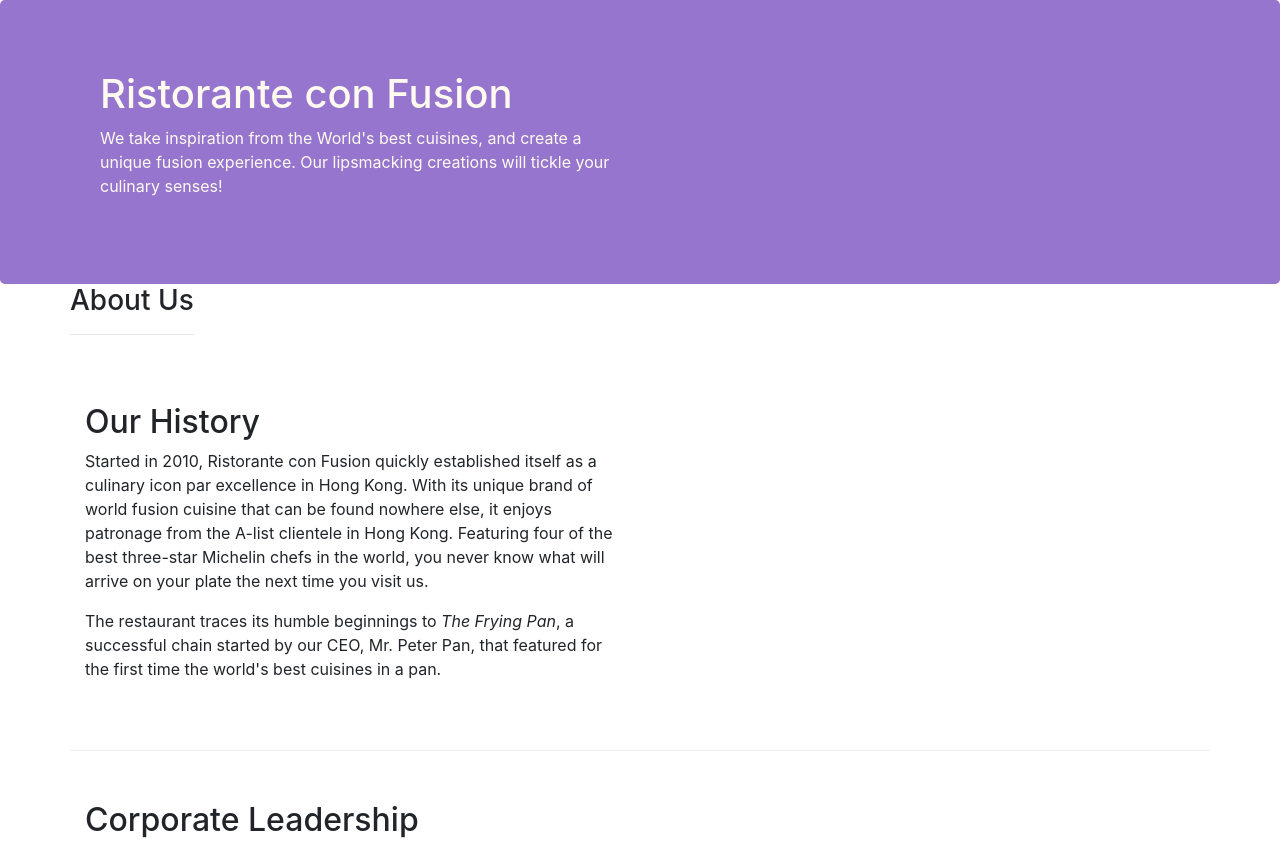
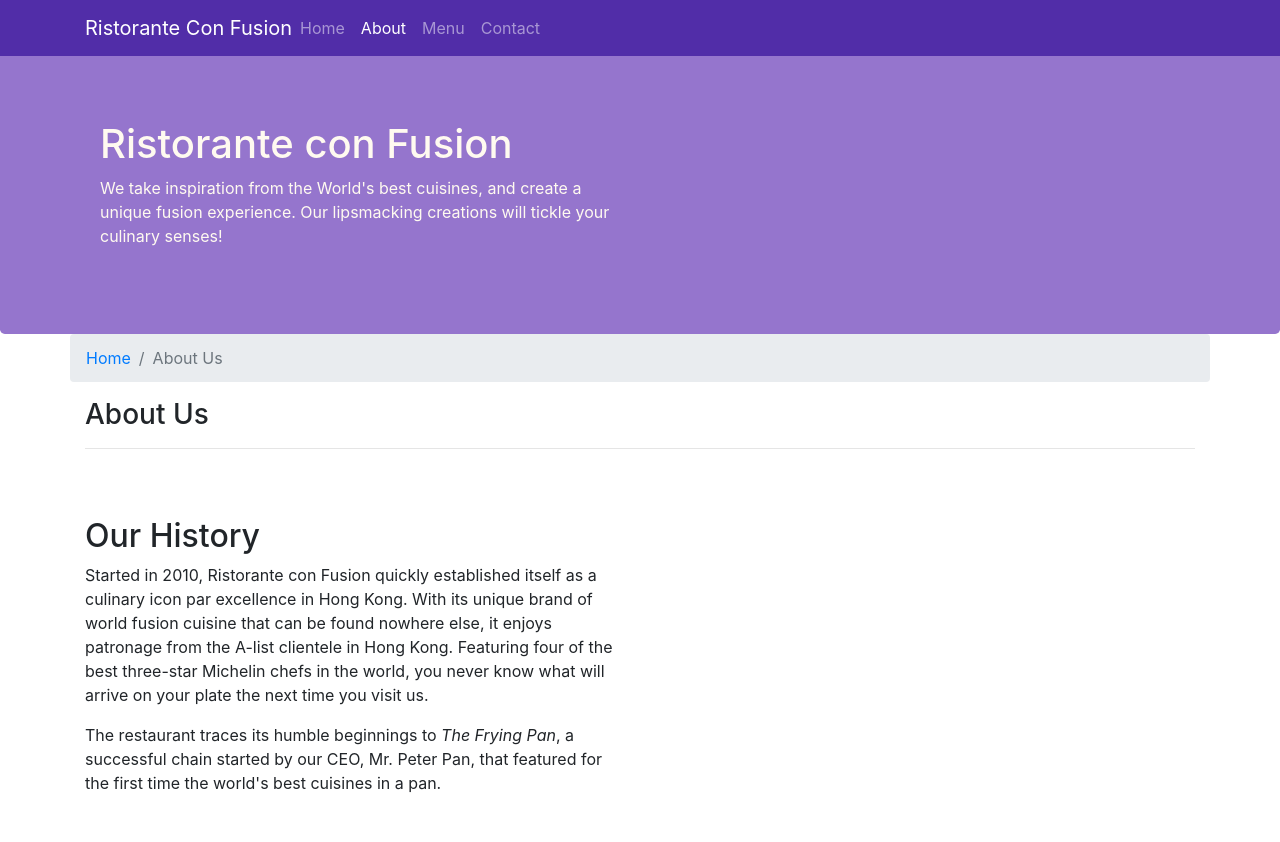
Before and after one commit to Tylomon/bootstrapEjercicio1, a website: page aboutus.html in a window 1280 px wide. Shown: the top 842 px of the page. Drawn offline with nearby package versions, Linux system fonts and the light colour scheme.

Commit message:
Barra de navegacion y breadcrum

```diff
--- a/aboutus.html
+++ b/aboutus.html
@@ -21,6 +21,23 @@ About us page edition -->
 
 <body>
 
+    <nav class="navbar navbar-dark navbar-expand-sm  fixed-top">
+        <div class="container">
+            <button class="navbar-toggler" type="button" data-toggle="collapse" data-target="#Navbar">
+                <span class="navbar-toggler-icon"></span>
+            </button>
+
+           <a class="navbar-brand mr-auto" href="./index.html">Ristorante Con Fusion</a>
+           <div class="collapse navbar-collapse" id="Navbar">
+                <ul class="navbar-nav mr-auto">
+                    <li class="nav-item "><a class="nav-link" href="./index.html">Home</a></li>
+                    <li class="nav-item active"><a class="nav-link" href="#">About</a></li>
+                    <li class="nav-item"><a class="nav-link" href="#">Menu</a></li>
+                    <li class="nav-item"><a class="nav-link" href="#">Contact</a></li>
+                </ul>
+            </div>
+        </div>
+    </nav>
     <header class="jumbotron">
         <div class="container">
             <div class="row row-header">
@@ -37,8 +54,13 @@ About us page edition -->
 
     <div class="container">
         <div class="row">
-            <div>
+            <ol class="col-12 breadcrumb">
+                <li class="breadcrumb-item"><a href="./index.html">Home</a></li>
+                <li class="breadcrumb-item active">About Us</li>
+            </ol>
+            <div class="col 12">
                 <h3>About Us</h3>
+
                 <hr>
             </div>
         </div>
@@ -115,7 +137,7 @@ About us page edition -->
                 <div class="col-4 offset-1 col-sm-2">
                     <h5>Links</h5>
                     <ul class="list-unstyled">
-                        <li><a href="#">Home</a></li>
+                        <li><a href="./index.html">Home</a></li>
                         <li><a href="#">About</a></li>
                         <li><a href="#">Menu</a></li>
                         <li><a href="#">Contact</a></li>
--- a/css/styles.css
+++ b/css/styles.css
@@ -30,3 +30,13 @@ margin: 0px;
 color:#0f0f0f;
 
 }
+
+body{
+padding:50px 0px 0px 0px;
+z-index: 0;
+}
+
+.navbar-dark{
+background-color: #512da8;
+
+}
```
Also changed, not shown: index.html (+18 -1 lines).
